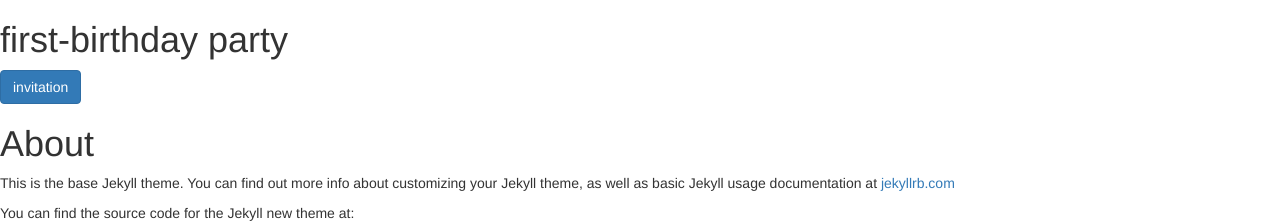
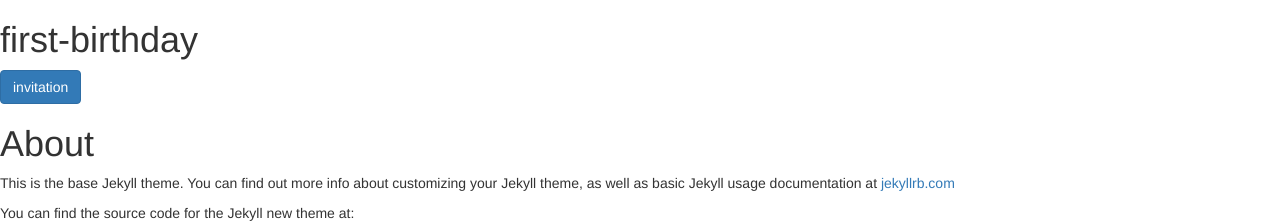
Before and after one commit to pcwpower1/siwan, a Jekyll site: the page built from about.md, in a window 1280 px wide and 900 px high. Shown: the top 223 px of the window. Built offline with Jekyll 4.4.1, drawn with Linux system fonts in a browser that asks for light colours; nearby versions of some CDN libraries; library files that are not in the unit come from our copies.

Commit message:
돌잔치 이름변경

```diff
--- a/_includes/header.html
+++ b/_includes/header.html
@@ -1,7 +1,7 @@
 <header>
     <div class="header-content">
         <div class="header-content-inner">
-            <h1>first-birthday party</h1>
+            <h1>first-birthday</h1>
             <a href="#services" class="btn btn-primary btn-xl page-scroll">invitation</a>
         </div>
     </div>
```
Also changed, not shown: 1 other file.
